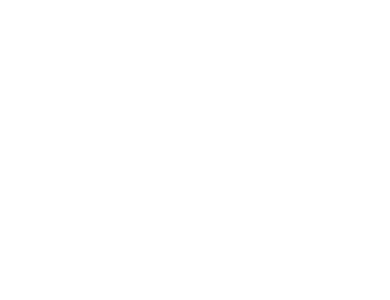
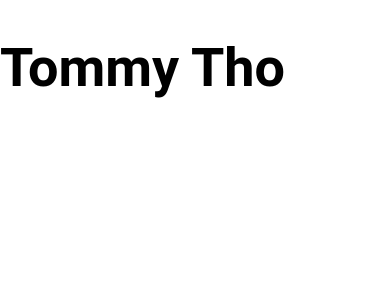
Before and after one commit to tommytwm/tommytwm.github.io, a React (Create React App) app: page / in a window 390 px wide. Shown: the top 300 px of the page. Built offline with nearby package versions, Linux system fonts and the light colour scheme.

Commit message:
app styles reset

```diff
--- a/src/App.css
+++ b/src/App.css
@@ -1,8 +1,3 @@
-.App {
-  padding-left: 5%;
-  padding-right: 5%;
-}
-
 .App-header {
   background-color: #ffffff;
   min-height: 100vh;
@@ -26,43 +21,9 @@
   }
 }
 
-h4 {
-  font-size: 18px;
+h1 {
+  font-size: 3em;
 }
-
-ol {
-  font-size: 18px;
+h2 {
+  font-size: 2em;
 }
-
-p {
-  font-size: 18px;
-  font-weight: 300;
-  line-height: 1.5em;
-}
-
-b {
-  font-weight: 600;
-}
-
-@media only screen and (max-width: 768px) {
-  .App {
-    overflow: hidden;
-  }
-
-  .App-header {
-    font-size: 14px;
-  }
-
-  h2 {
-    font-size: calc(10px + 2vmin);
-  }
-  h4 {
-    font-size: 14px;
-  }
-  ol {
-    font-size: 14px;
-  }
-  p {
-    font-size: 14px;
-  }
-}
--- a/src/App.js
+++ b/src/App.js
@@ -6,7 +6,7 @@
   return (
     <div className="App">
       <header className="App-header">
-
+        <h1>Tommy Tho</h1>
       </header>
     </div>
   );
```
